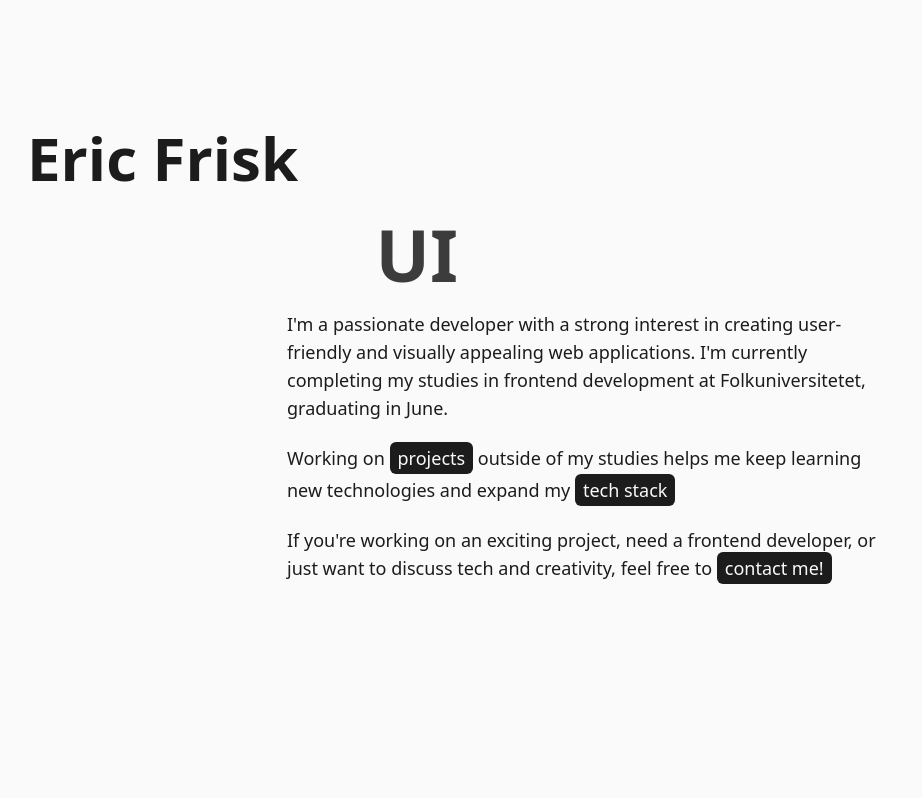
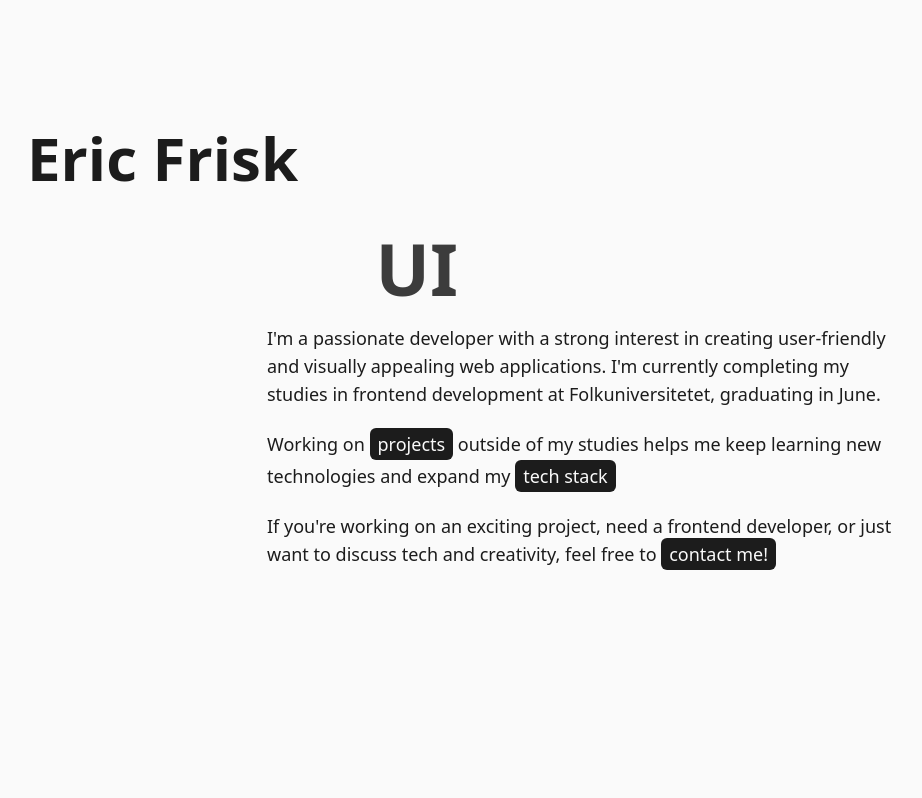
Before and after one commit to ItsEricFrisk/Portfolio, a React (Vite) app: page / in a window 1280 px wide. Shown: the top 798 px of the page, without its empty margins (53-975 px from the left). Built offline with nearby package versions, Linux system fonts and the light colour scheme.

Commit message:
fix bug with styling

```diff
--- a/src/components/About.tsx
+++ b/src/components/About.tsx
@@ -59,7 +59,7 @@ const About = () => {
               </motion.div>
             </AnimatePresence>
           </div>
-          <div className="text-md md:text-lg mt-5 md:w-3/4 text-start justify-self-center flex flex-col gap-y-5">
+          <div className="text-md md:text-lg mt-5 w-full md:w-4/5 text-start justify-self-center flex flex-col gap-y-5">
             <p>
               I'm a passionate developer with a strong interest in creating
               user-friendly and visually appealing web applications. I'm
@@ -69,7 +69,7 @@ const About = () => {
             <p className="flex-wrap items-center gap-x-2 inline-block leading-8">
               Working on{" "}
               <span
-                className="px-2 py-1 bg-dark rounded-md text-light cursor-pointer hover:bg-neutral-800"
+                className="whitespace-nowrap px-2 py-1 bg-dark rounded-md text-light cursor-pointer hover:bg-neutral-800"
                 onClick={() => {
                   const element = document.getElementById("projects");
                   if (element) {
@@ -86,7 +86,7 @@ const About = () => {
               </span>{" "}
               outside of my studies helps me keep learning new technologies and expand my{" "}
               <span
-                className="px-2 py-1 bg-dark rounded-md text-light cursor-pointer hover:bg-neutral-800"
+                className="whitespace-nowrap px-2 py-1 bg-dark rounded-md text-light cursor-pointer hover:bg-neutral-800"
                 onClick={() => {
                   const element = document.getElementById("stack");
                   if (element) {
@@ -107,7 +107,7 @@ const About = () => {
               developer, or just want to discuss tech and creativity, feel free
               to{" "}
               <span
-                className="px-2 py-1 bg-dark rounded-md text-light cursor-pointer hover:bg-neutral-800"
+                className="whitespace-nowrap px-2 py-1 bg-dark rounded-md text-light cursor-pointer hover:bg-neutral-800"
                 onClick={() => {
                   const element = document.getElementById("contact");
                   if (element) {
--- a/src/components/Contact.tsx
+++ b/src/components/Contact.tsx
@@ -72,6 +72,7 @@ const Contact = () => {
 
     if (!serviceId || !templateId || !publicKey) {
       setErrorMessage("Missing EmailJS environment variables");
+      console.error("Missing EmailJS environment variables");
       return;
     }
 
```
